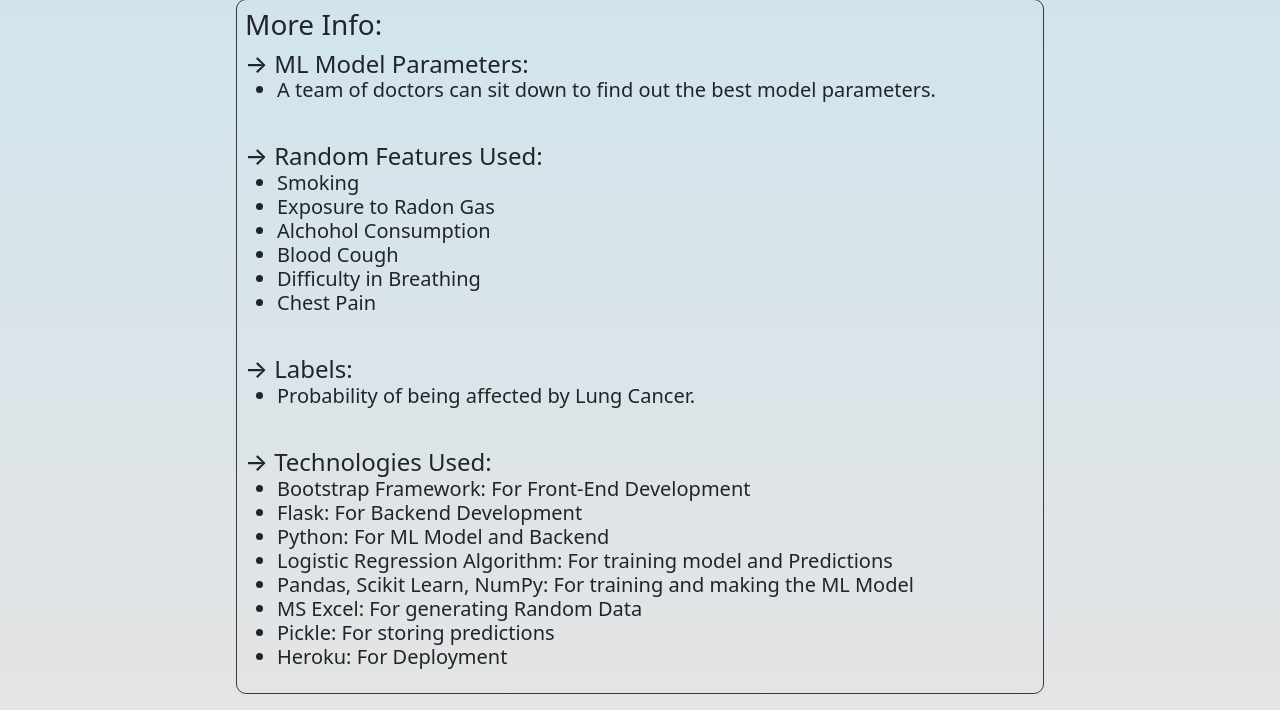
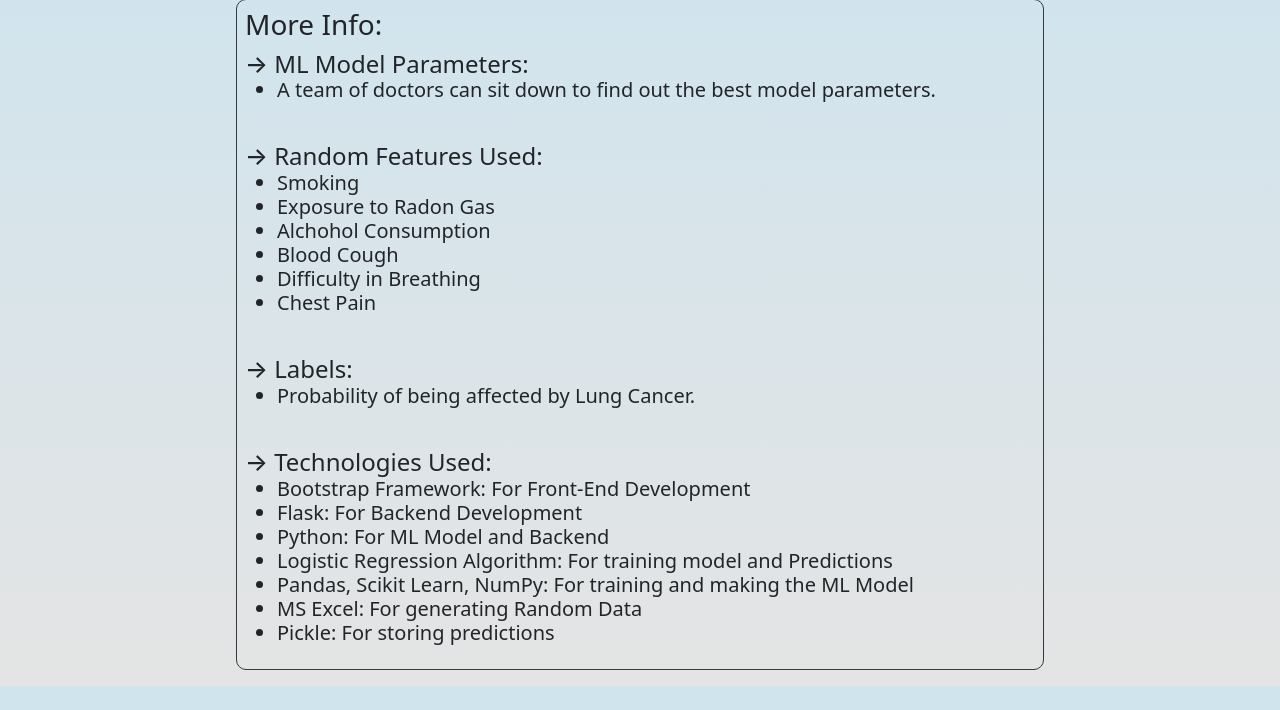
Before and after one commit to The-Coding-Hub/Lung-Cancer-Predictor, a Flask app: page /about in a window 1280 px wide. Shown: the part 1304-2014 px from the top of the page. After the commit the page ends 1990 px from the top, so only its background shows below. Run offline with Flask 2, Linux system fonts and the light colour scheme; parts of the project's set-up code (start-up, migrations or seed data) failed here and were passed over.

Commit message:
Initial commit

```diff
--- a/Templates/about.html
+++ b/Templates/about.html
@@ -91,7 +91,6 @@
           <li>Pandas, Scikit Learn, NumPy: For training and making the ML Model</li>
           <li>MS Excel: For generating Random Data</li>
           <li>Pickle: For storing predictions</li>
-          <li>Heroku: For Deployment</li>
         </ul>
       </h5>
     </div>
```
